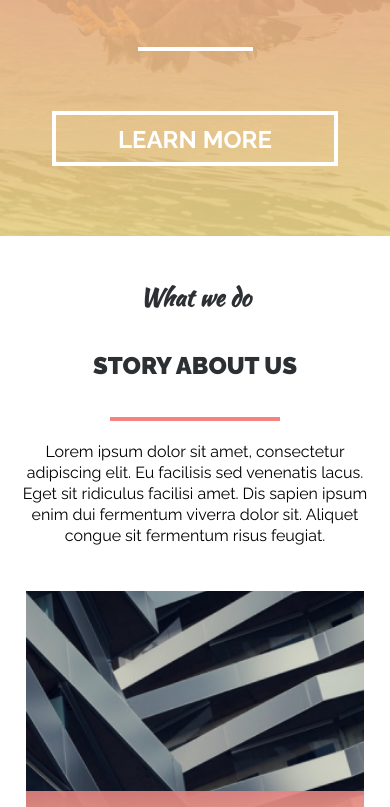
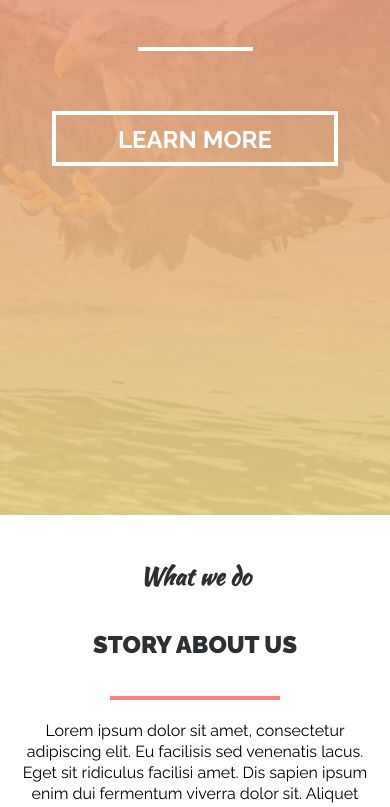
Before and after one commit to aliona-kragel/MoGo, a plain HTML site: page index.html in a window 390 px wide. Shown: the part 329-1136 px from the top of the page. Drawn offline with Linux system fonts and the light colour scheme; a script that the page names is missing.

Commit message:
Update media.css

```diff
--- a/css/media.css
+++ b/css/media.css
@@ -546,6 +546,10 @@
 
   /* BANNER */
 
+  .banner {
+    height: 100vh;
+  }
+
   .header__logo {
     padding-top: 25px;
   }
```
